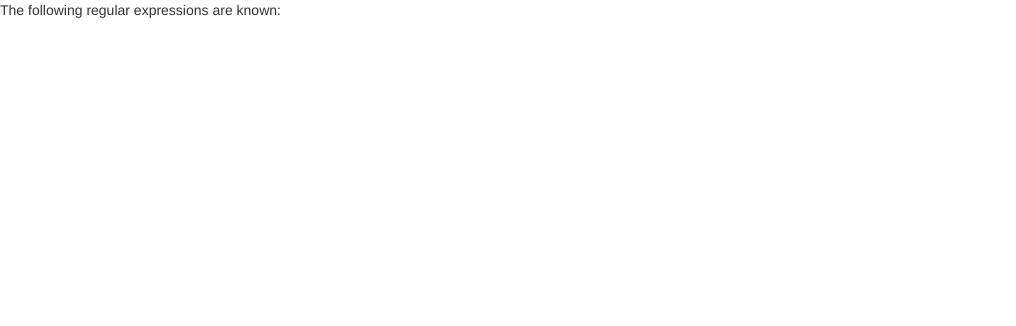
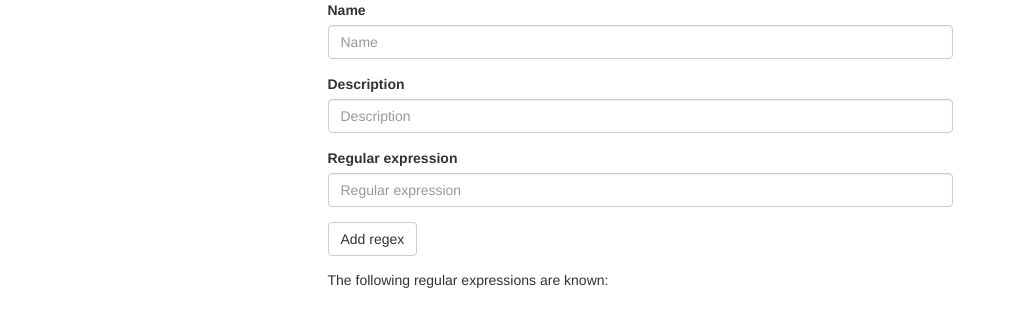
Before and after one commit to TorstenCScholz/parva-pila-rex, a plain HTML site: page resources/public/index.html in a window 1280 px wide. Shown: the whole page, without its empty margins (0-1016 px from the left). Drawn offline with nearby package versions, Linux system fonts and the light colour scheme.

Commit message:
Add possibility to add new regex entries

```diff
--- a/resources/public/index.html
+++ b/resources/public/index.html
@@ -5,8 +5,31 @@
     <link rel="stylesheet" href="assets/vendor/bootstrap-3.3.6-dist/css/bootstrap.min.css">
   </head>
   <body>
-    The following regular expressions are known:
-    <ul class="list-group" id="regex-list"></ul>
+    <div class="row">
+      <div class="col-md-3"></div>
+      <div class="col-md-6">
+        <form>
+          <div class="form-group">
+            <label for="input-regex-name">Name</label>
+            <input type="text" class="form-control" id="input-regex-name" name="input-regex-name" placeholder="Name">
+          </div>
+          <div class="form-group">
+            <label for="input-regex-desc">Description</label>
+            <input type="text" class="form-control" id="input-regex-desc" name="input-regex-desc" placeholder="Description">
+          </div>
+          <div class="form-group">
+            <label for="input-regex">Regular expression</label>
+            <input type="text" class="form-control" id="input-regex" name="input-regex" placeholder="Regular expression">
+          </div>
+
+          <button class="btn btn-default" type="button" id="btn-create-regex">Add regex</button>
+        </form>
+
+        The following regular expressions are known:
+        <ul class="list-group" id="regex-list"></ul>
+      </div>
+      <div class="col-md-3"></div>
+    </div>
 
     <script type="text/javascript" src="main.js"></script>
     <script type="text/javascript">parva_pila_rex.core.init()</script>
```
Also changed, not shown: 2 other files.
